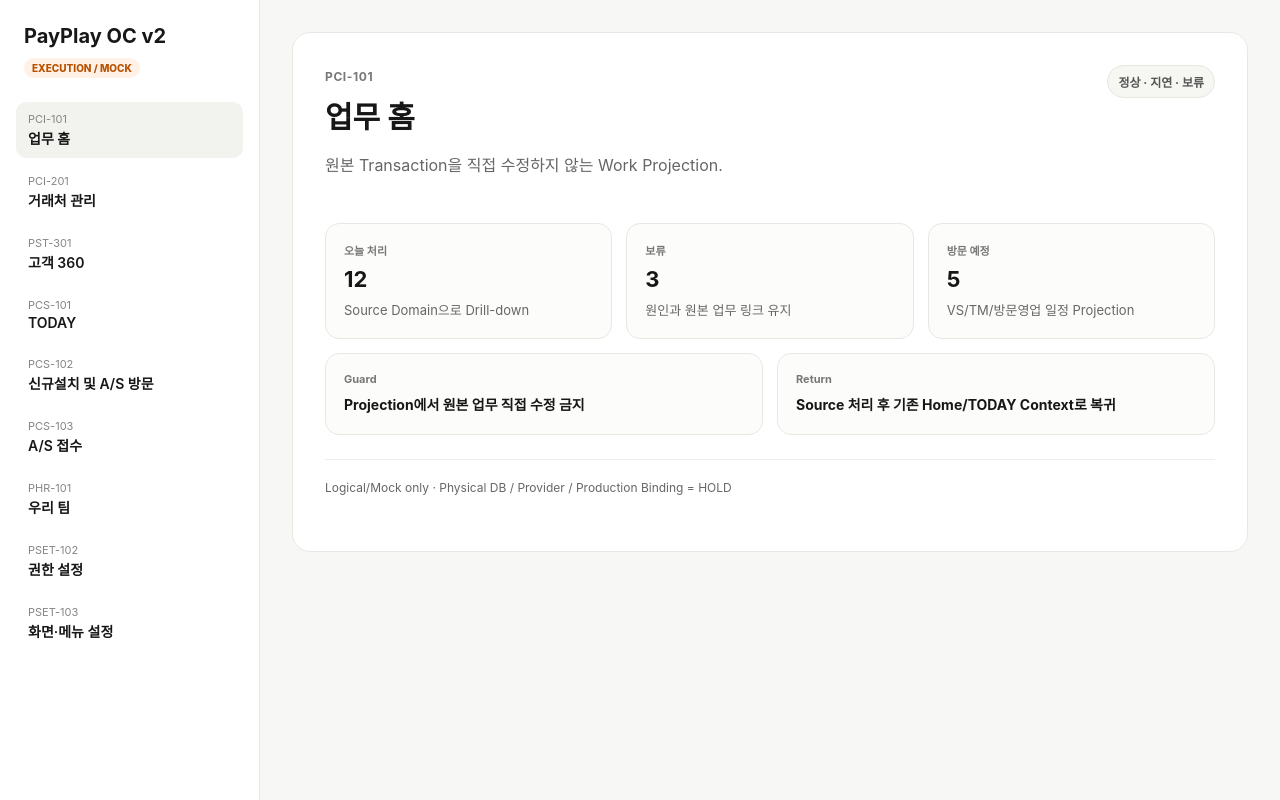
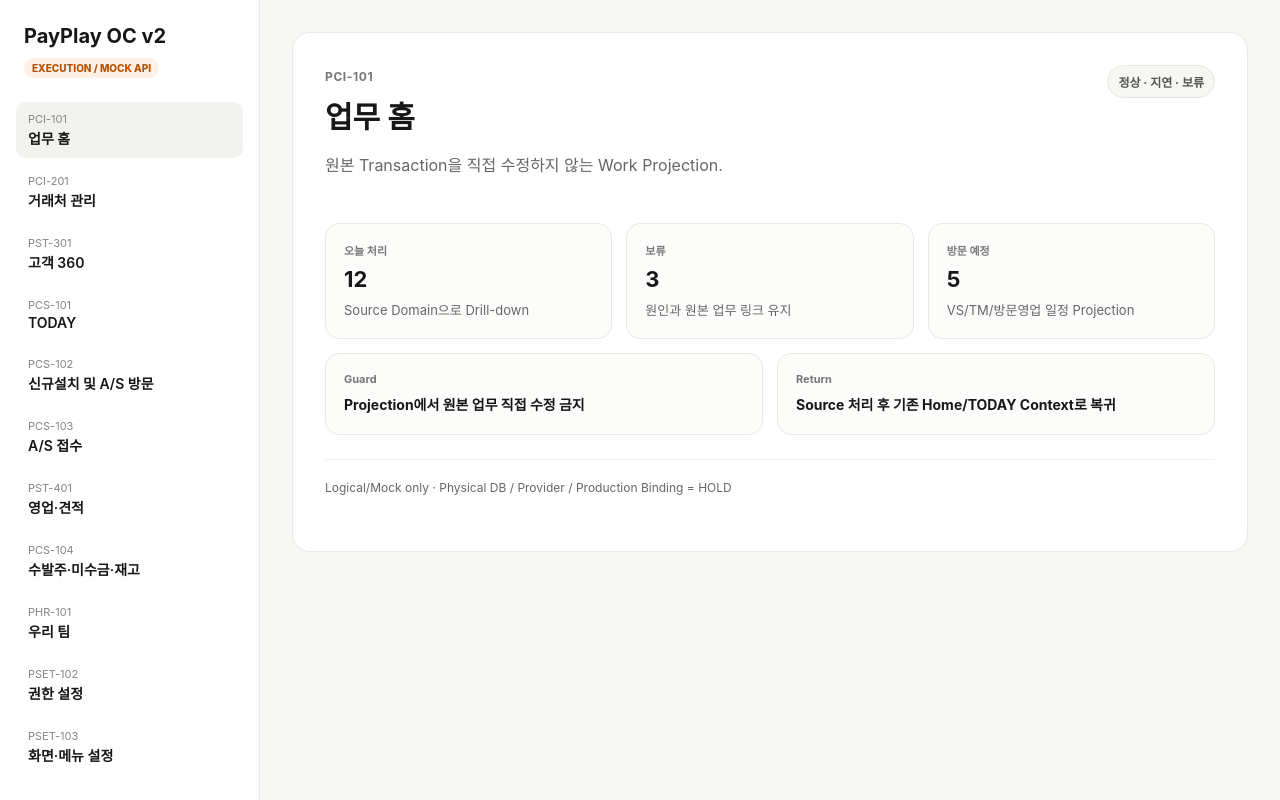
Before and after one commit to nroadcompany-ux/payplay-oc-v2, a React (Vite) app in the folder frontend/oc/: page /home in a window 1280 px wide. Built offline with nearby package versions, Linux system fonts and the light colour scheme; no server answers.

Commit message:
feat: connect core screens to Nest mock API and expand Sales Operations routes

```diff
--- a/frontend/oc/src/app/App.tsx
+++ b/frontend/oc/src/app/App.tsx
@@ -1,4 +1,6 @@
-import { Navigate, NavLink, Route, Routes } from 'react-router'
+import { useQuery } from '@tanstack/react-query'
+import { Navigate, NavLink, Route, Routes, useLocation } from 'react-router'
+import { fetchMockResource, mockEndpoints } from '../api/mockApi'
 
 const MENU = [
   ['PCI-101', '업무 홈', '/home'],
@@ -7,6 +9,8 @@
   ['PCS-101', 'TODAY', '/today'],
   ['PCS-102', '신규설치 및 A/S 방문', '/field-service'],
   ['PCS-103', 'A/S 접수', '/as-cases'],
+  ['PST-401', '영업·견적', '/sales'],
+  ['PCS-104', '수발주·미수금·재고', '/operations'],
   ['PHR-101', '우리 팀', '/team'],
   ['PSET-102', '권한 설정', '/settings/permissions'],
   ['PSET-103', '화면·메뉴 설정', '/settings/menu'],
@@ -23,122 +27,43 @@
 }
 
 const SCREENS: Record<string, ScreenSpec> = {
-  '/home': {
-    id: 'PCI-101', title: '업무 홈', summary: '원본 Transaction을 직접 수정하지 않는 Work Projection.', state: '정상 · 지연 · 보류',
-    cards: [
-      { label: '오늘 처리', value: '12', note: 'Source Domain으로 Drill-down' },
-      { label: '보류', value: '3', note: '원인과 원본 업무 링크 유지' },
-      { label: '방문 예정', value: '5', note: 'VS/TM/방문영업 일정 Projection' },
-    ],
-    guard: 'Projection에서 원본 업무 직접 수정 금지', returnRule: 'Source 처리 후 기존 Home/TODAY Context로 복귀',
-  },
-  '/today': {
-    id: 'PCS-101', title: 'TODAY', summary: '업무별 Source를 모아 보여주는 실행 Queue.', state: '예정 · 진행 · 보류 · 완료',
-    cards: [
-      { label: '예정', value: '6', note: 'Source 상세 진입' },
-      { label: '진행', value: '4', note: 'Source State 기준' },
-      { label: '완료', value: '2', note: 'VS는 Verified Complete만 반영' },
-    ],
-    guard: 'TODAY = Work Projection, Source Truth 아님', returnRule: 'Source 완료/취소 후 Queue Context 유지',
-  },
-  '/customers': {
-    id: 'PST-301', title: '고객 360', summary: 'Canonical Customer Context. 업무별 View는 중복 Customer Master가 아니다.', state: '기본정보 · 진행업무 · 최근이력',
-    cards: [
-      { label: '현재 진행', value: '견적 1 · A/S 1', note: '각 Domain Owner로 이동' },
-      { label: '최근 이력', value: '8건', note: 'Activity Ledger 기반' },
-      { label: 'Quick Action', value: 'A/S 접수', note: 'Domain Action 후 Customer360 Return' },
-    ],
-    guard: '신규유입/가망/TM/방문영업 별도 고객 Master 생성 금지', returnRule: 'Domain 완료/취소 → 동일 Customer Context 복귀',
-  },
-  '/field-service': {
-    id: 'PCS-102', title: '신규설치 및 A/S 방문', summary: '현장 Action과 Evidence를 분리하고 Verified Complete Gate를 적용.', state: '작업중 · 부분완료 · 재방문 · 완료',
-    cards: [
-      { label: '필수 Evidence', value: '사진 · Serial · Test', note: '누락 시 완료 불가' },
-      { label: '부분완료', value: '허용', note: '완료 수량/잔여 작업 기록' },
-      { label: 'Verified Complete', value: 'Gate', note: '고객 확인 + Evidence 충족 후' },
-    ],
-    guard: '이동중/Offline/기사 중복배정 Exact Rule은 HOLD', returnRule: '결과 → Activity Ledger → Customer360 / TODAY',
-  },
-  '/as-cases': {
-    id: 'PCS-103', title: 'A/S 접수', summary: 'CS 진단 → 필요 시 VS Handoff → 별도 Case Close.', state: '접수 · 진단 · 방문필요 · 결과 · 종료',
-    cards: [
-      { label: 'What we know', value: '필수', note: '현재까지 확인된 사실' },
-      { label: 'What we tried', value: '필수', note: '원격 처리 시도' },
-      { label: 'What we need', value: '필수', note: '현장 요청사항' },
-    ],
-    guard: 'VS 완료 ≠ A/S Case Close / 자동 Close 금지', returnRule: 'Case 결과와 Close는 분리 명령',
-  },
-  '/vendors': {
-    id: 'PCI-201', title: '거래처 관리', summary: '파트너·제조사·공급사·VAN/PG/POS 등을 하나의 거래처 Master에서 유형으로 구분.', state: '목록 · 상세 · 유형',
-    cards: [
-      { label: '거래처 유형', value: '다중', note: '중복 Master 금지' },
-      { label: '상태', value: '활성/비활성', note: 'History 유지' },
-      { label: '관련 업무', value: '계약/수발주/AS', note: 'Domain Link' },
-    ],
-    guard: '거래처 유형별 별도 Master 생성 금지', returnRule: '관련 Domain 처리 후 거래처 Context 복귀',
-  },
-  '/team': {
-    id: 'PHR-101', title: '우리 팀', summary: '직원/조직 Canonical Surface. Physical IAM은 별도 HOLD.', state: '조직 · 구성원 · 업무분장',
-    cards: [
-      { label: '구성원', value: 'Mock', note: 'Logical employee reference' },
-      { label: '역할', value: '업무분장', note: '권한과 표시 역할 분리' },
-      { label: 'IAM', value: 'HOLD', note: 'Physical Auth schema 미연결' },
-    ],
-    guard: 'PHR-106 신규 생성 금지', returnRule: '조직/업무분장 변경은 Audit 대상',
-  },
-  '/settings/permissions': {
-    id: 'PSET-102', title: '권한 설정', summary: 'Menu + Row Scope + Field Visibility + Action Permission.', state: '외부 파트너 · 내부 직원 · 내부 관리자 · 운영자',
-    cards: [
-      { label: 'Row Scope', value: 'Required', note: '조회 범위' },
-      { label: 'Field', value: 'Required', note: '민감 필드 표시 제어' },
-      { label: 'Action', value: 'Required', note: '명령 권한' },
-    ],
-    guard: 'Legacy allow-all RLS 재사용 금지 / Default Deny', returnRule: '변경 시 Audit Before/After',
-  },
-  '/settings/menu': {
-    id: 'PSET-103', title: '화면·메뉴 설정', summary: 'Canonical ID는 고정하고 표시값만 설정.', state: '표시명 · 순서 · 노출',
-    cards: [
-      { label: 'Canonical ID', value: 'LOCKED', note: 'Route/Data Owner 변경 금지' },
-      { label: 'Display Name', value: 'Editable', note: '표시 문구만 변경' },
-      { label: 'Visibility', value: 'Editable', note: 'Permission과 함께 평가' },
-    ],
-    guard: 'PMG/PSET-106를 설정으로 임의 승격 금지', returnRule: '설정 변경 → Audit Log → Shell 재조회',
-  },
+  '/home': { id: 'PCI-101', title: '업무 홈', summary: '원본 Transaction을 직접 수정하지 않는 Work Projection.', state: '정상 · 지연 · 보류', cards: [{ label: '오늘 처리', value: '12', note: 'Source Domain으로 Drill-down' }, { label: '보류', value: '3', note: '원인과 원본 업무 링크 유지' }, { label: '방문 예정', value: '5', note: 'VS/TM/방문영업 일정 Projection' }], guard: 'Projection에서 원본 업무 직접 수정 금지', returnRule: 'Source 처리 후 기존 Home/TODAY Context로 복귀' },
+  '/today': { id: 'PCS-101', title: 'TODAY', summary: '업무별 Source를 모아 보여주는 실행 Queue.', state: '예정 · 진행 · 보류 · 완료', cards: [{ label: '예정', value: '6', note: 'Source 상세 진입' }, { label: '진행', value: '4', note: 'Source State 기준' }, { label: '완료', value: '2', note: 'VS는 Verified Complete만 반영' }], guard: 'TODAY = Work Projection, Source Truth 아님', returnRule: 'Source 완료/취소 후 Queue Context 유지' },
+  '/customers': { id: 'PST-301', title: '고객 360', summary: 'Canonical Customer Context. 업무별 View는 중복 Customer Master가 아니다.', state: '기본정보 · 진행업무 · 최근이력', cards: [{ label: '현재 진행', value: '견적 1 · A/S 1', note: '각 Domain Owner로 이동' }, { label: '최근 이력', value: '8건', note: 'Activity Ledger 기반' }, { label: 'Quick Action', value: 'A/S 접수', note: 'Domain Action 후 Customer360 Return' }], guard: '신규유입/가망/TM/방문영업 별도 고객 Master 생성 금지', returnRule: 'Domain 완료/취소 → 동일 Customer Context 복귀' },
+  '/field-service': { id: 'PCS-102', title: '신규설치 및 A/S 방문', summary: '현장 Action과 Evidence를 분리하고 Verified Complete Gate를 적용.', state: '작업중 · 부분완료 · 재방문 · 완료', cards: [{ label: '필수 Evidence', value: '사진 · Serial · Test', note: '누락 시 완료 불가' }, { label: '부분완료', value: '허용', note: '완료 수량/잔여 작업 기록' }, { label: 'Verified Complete', value: 'Gate', note: '고객 확인 + Evidence 충족 후' }], guard: '이동중/Offline/기사 중복배정 Exact Rule은 HOLD', returnRule: '결과 → Activity Ledger → Customer360 / TODAY' },
+  '/as-cases': { id: 'PCS-103', title: 'A/S 접수', summary: 'CS 진단 → 필요 시 VS Handoff → 별도 Case Close.', state: '접수 · 진단 · 방문필요 · 결과 · 종료', cards: [{ label: 'What we know', value: '필수', note: '현재까지 확인된 사실' }, { label: 'What we tried', value: '필수', note: '원격 처리 시도' }, { label: 'What we need', value: '필수', note: '현장 요청사항' }], guard: 'VS 완료 ≠ A/S Case Close / 자동 Close 금지', returnRule: 'Case 결과와 Close는 분리 명령' },
+  '/sales': { id: 'PST-401', title: '영업·견적', summary: '신규유입 → 가망 → TM/방문 → 견적 → 계약 Handoff.', state: '수동 전이 · 견적 · 계약전환', cards: [{ label: '신규유입', value: 'PST-101', note: 'Customer360 참조' }, { label: '가망/TM/방문', value: 'Manual', note: '자동 상태전이 금지' }, { label: '견적', value: 'PST-401/402', note: '내부 승인 Flow 제외' }], guard: 'Customer Master 중복 생성 및 자동 상태전이 금지', returnRule: '업무 완료/취소 → Customer360 Context 복귀' },
+  '/operations': { id: 'PCS-104', title: '수발주·미수금·재고', summary: 'Operations Logical/Mock 묶음. Physical Entity/Schema는 HOLD.', state: 'Logical only', cards: [{ label: '수발주', value: 'PCS-104', note: 'Logen Production Binding HOLD' }, { label: '미수금', value: 'PCS-105', note: 'Restricted Summary + Queue' }, { label: '재고', value: 'PCS-106', note: 'Physical Schema/Migration HOLD' }], guard: 'Physical DB/Provider Binding 금지', returnRule: '각 Source Domain 처리 후 Customer360/TODAY로 복귀' },
+  '/vendors': { id: 'PCI-201', title: '거래처 관리', summary: '파트너·제조사·공급사·VAN/PG/POS 등을 하나의 거래처 Master에서 유형으로 구분.', state: '목록 · 상세 · 유형', cards: [{ label: '거래처 유형', value: '다중', note: '중복 Master 금지' }, { label: '상태', value: '활성/비활성', note: 'History 유지' }, { label: '관련 업무', value: '계약/수발주/AS', note: 'Domain Link' }], guard: '거래처 유형별 별도 Master 생성 금지', returnRule: '관련 Domain 처리 후 거래처 Context 복귀' },
+  '/team': { id: 'PHR-101', title: '우리 팀', summary: '직원/조직 Canonical Surface. Physical IAM은 별도 HOLD.', state: '조직 · 구성원 · 업무분장', cards: [{ label: '구성원', value: 'Mock', note: 'Logical employee reference' }, { label: '역할', value: '업무분장', note: '권한과 표시 역할 분리' }, { label: 'IAM', value: 'HOLD', note: 'Physical Auth schema 미연결' }], guard: 'PHR-106 신규 생성 금지', returnRule: '조직/업무분장 변경은 Audit 대상' },
+  '/settings/permissions': { id: 'PSET-102', title: '권한 설정', summary: 'Menu + Row Scope + Field Visibility + Action Permission.', state: '외부 파트너 · 내부 직원 · 내부 관리자 · 운영자', cards: [{ label: 'Row Scope', value: 'Required', note: '조회 범위' }, { label: 'Field', value: 'Required', note: '민감 필드 표시 제어' }, { label: 'Action', value: 'Required', note: '명령 권한' }], guard: 'Legacy allow-all RLS 재사용 금지 / Default Deny', returnRule: '변경 시 Audit Before/After' },
+  '/settings/menu': { id: 'PSET-103', title: '화면·메뉴 설정', summary: 'Canonical ID는 고정하고 표시값만 설정.', state: '표시명 · 순서 · 노출', cards: [{ label: 'Canonical ID', value: 'LOCKED', note: 'Route/Data Owner 변경 금지' }, { label: 'Display Name', value: 'Editable', note: '표시 문구만 변경' }, { label: 'Visibility', value: 'Editable', note: 'Permission과 함께 평가' }], guard: 'PMG/PSET-106를 설정으로 임의 승격 금지', returnRule: '설정 변경 → Audit Log → Shell 재조회' },
+}
+
+const API_BY_PATH: Record<string, string | undefined> = {
+  '/customers': mockEndpoints.customer360(),
+  '/today': mockEndpoints.today,
+  '/field-service': mockEndpoints.service(),
+  '/as-cases': mockEndpoints.service(),
+  '/sales': mockEndpoints.sales,
+  '/operations': mockEndpoints.operations,
+  '/settings/permissions': mockEndpoints.settings,
+  '/settings/menu': mockEndpoints.settings,
+}
+
+function LiveContract({ endpoint }: { endpoint: string }) {
+  const query = useQuery({ queryKey: ['mock-contract', endpoint], queryFn: () => fetchMockResource(endpoint) })
+  if (query.isLoading) return <div className="api-box">Mock API 연결 중…</div>
+  if (query.isError) return <div className="api-box api-error">Mock API 연결 실패 · 화면은 Static Contract로 유지됩니다.</div>
+  return <div className="api-box"><strong>LIVE MOCK API</strong><code>{JSON.stringify(query.data, null, 2)}</code></div>
 }
 
 function MockScreen({ spec }: { spec: ScreenSpec }) {
-  return (
-    <section className="panel">
-      <div className="screen-head">
-        <div><span className="eyebrow">{spec.id}</span><h1>{spec.title}</h1><p>{spec.summary}</p></div>
-        <span className="state-pill">{spec.state}</span>
-      </div>
-      <div className="card-grid">
-        {spec.cards.map((card) => <article className="metric-card" key={card.label}><small>{card.label}</small><strong>{card.value}</strong><p>{card.note}</p></article>)}
-      </div>
-      <div className="rule-grid">
-        <article><small>Guard</small><strong>{spec.guard}</strong></article>
-        <article><small>Return</small><strong>{spec.returnRule}</strong></article>
-      </div>
-      <p className="hold-note">Logical/Mock only · Physical DB / Provider / Production Binding = HOLD</p>
-    </section>
-  )
+  const location = useLocation()
+  const endpoint = API_BY_PATH[location.pathname]
+  return <section className="panel"><div className="screen-head"><div><span className="eyebrow">{spec.id}</span><h1>{spec.title}</h1><p>{spec.summary}</p></div><span className="state-pill">{spec.state}</span></div><div className="card-grid">{spec.cards.map((card) => <article className="metric-card" key={card.label}><small>{card.label}</small><strong>{card.value}</strong><p>{card.note}</p></article>)}</div><div className="rule-grid"><article><small>Guard</small><strong>{spec.guard}</strong></article><article><small>Return</small><strong>{spec.returnRule}</strong></article></div>{endpoint ? <LiveContract endpoint={endpoint} /> : null}<p className="hold-note">Logical/Mock only · Physical DB / Provider / Production Binding = HOLD</p></section>
 }
 
 export function App() {
-  return (
-    <div className="shell">
-      <aside className="sidebar">
-        <strong>PayPlay OC v2</strong><span className="build-tag">EXECUTION / MOCK</span>
-        <nav>{MENU.map(([id, label, path]) => <NavLink key={id} to={path} className={({ isActive }) => isActive ? 'active' : undefined}><small>{id}</small><span>{label}</span></NavLink>)}</nav>
-      </aside>
-      <main className="content">
-        <Routes>
-          <Route path="/" element={<Navigate to="/home" replace />} />
-          {MENU.map(([, , path]) => <Route key={path} path={path} element={<MockScreen spec={SCREENS[path]} />} />)}
-          <Route path="*" element={<Navigate to="/home" replace />} />
-        </Routes>
-      </main>
-    </div>
-  )
+  return <div className="shell"><aside className="sidebar"><strong>PayPlay OC v2</strong><span className="build-tag">EXECUTION / MOCK API</span><nav>{MENU.map(([id, label, path]) => <NavLink key={id} to={path} className={({ isActive }) => isActive ? 'active' : undefined}><small>{id}</small><span>{label}</span></NavLink>)}</nav></aside><main className="content"><Routes><Route path="/" element={<Navigate to="/home" replace />} />{MENU.map(([, , path]) => <Route key={path} path={path} element={<MockScreen spec={SCREENS[path]} />} />)}<Route path="*" element={<Navigate to="/home" replace />} /></Routes></main></div>
 }
```
